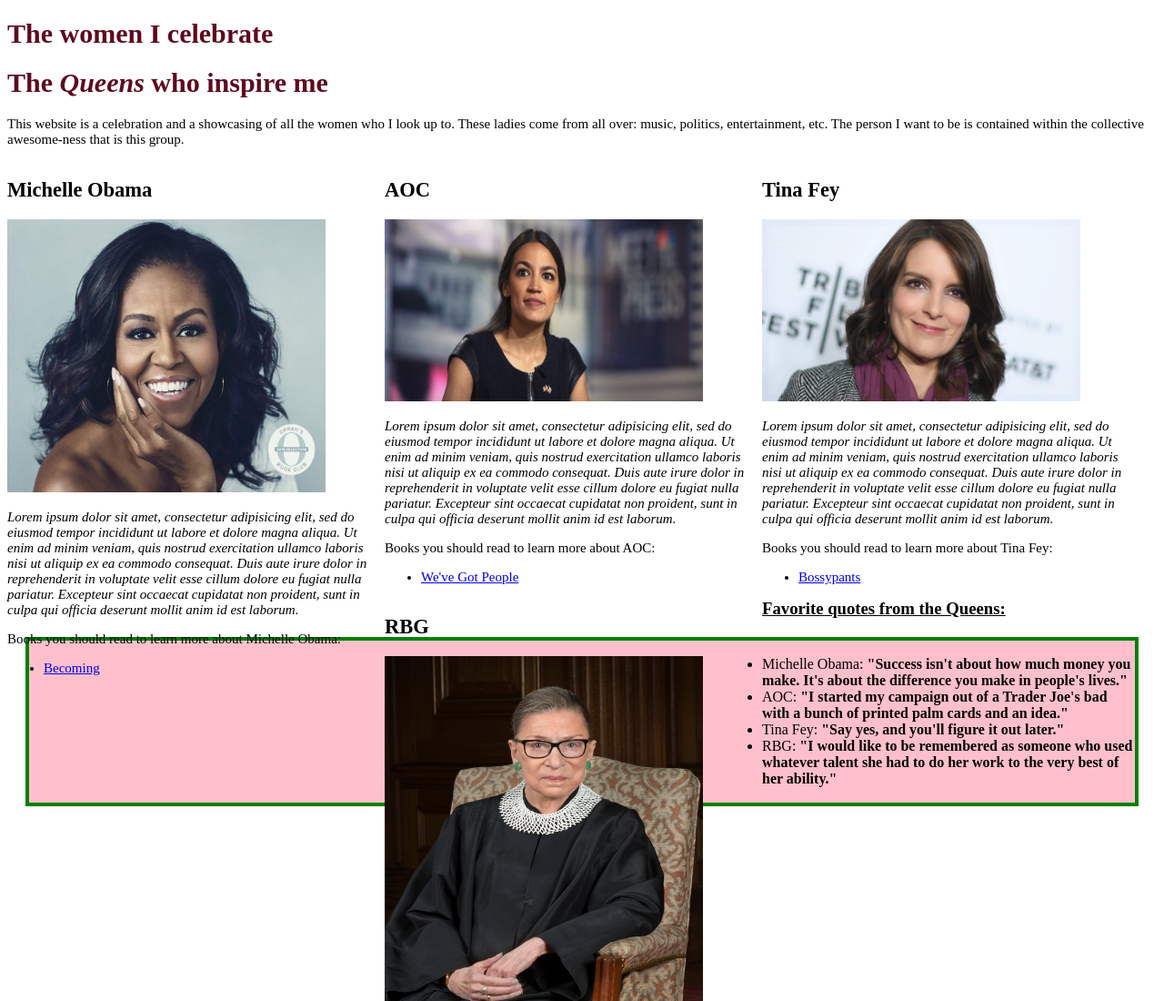
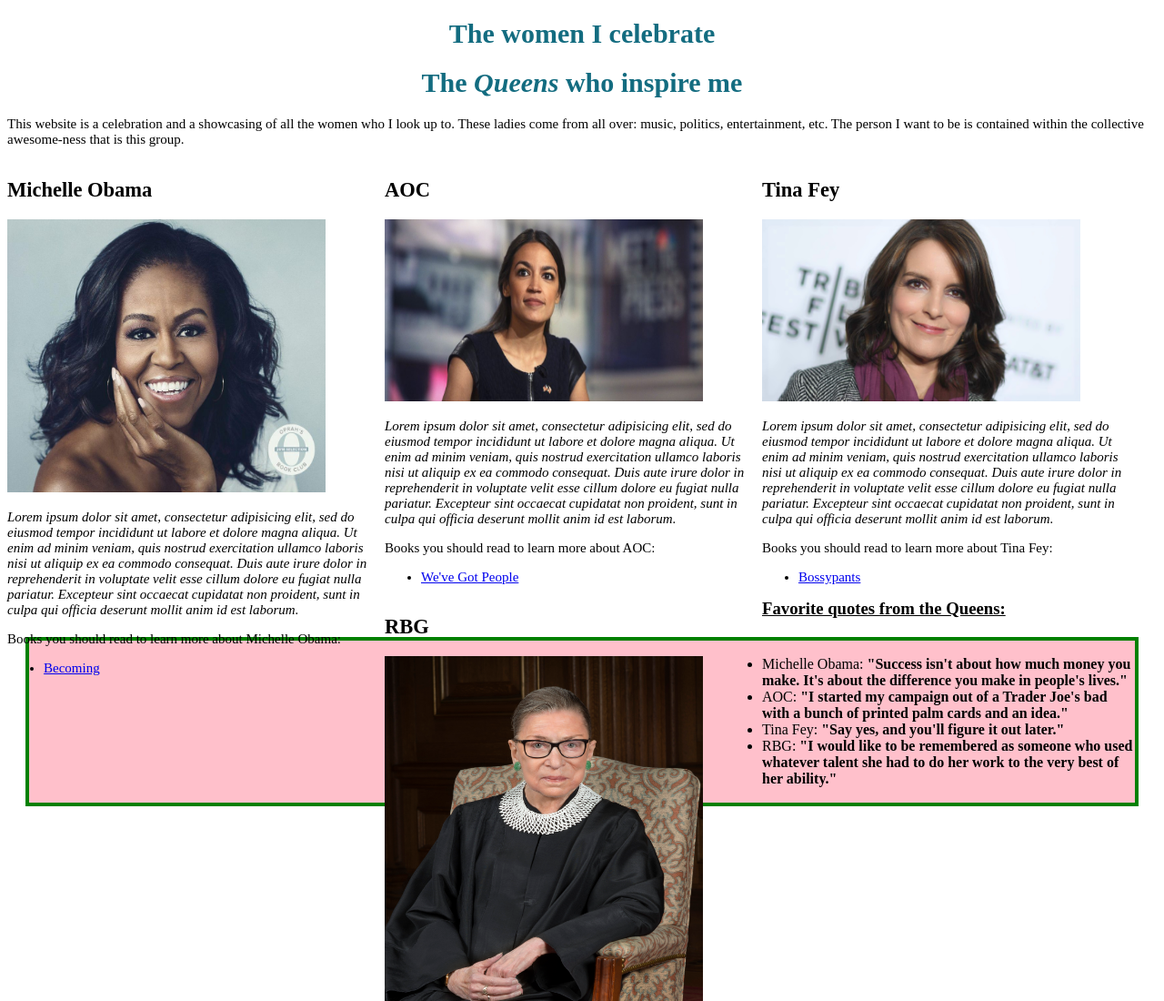
Before and after one commit to Soha-Pour/p2, a plain HTML site: page index.html in a window 1280 px wide. Shown: the top 1100 px of the page at 91% size. Drawn offline with Linux system fonts and the light colour scheme.

Commit message:
add new color and positioning to title.

```diff
--- a/css/styles.css
+++ b/css/styles.css
@@ -1,5 +1,6 @@
 h1 {
-  color: #5E0A1F;
+  color: #136C80;
+  text-align: center;
 }
 
 .description {
```
